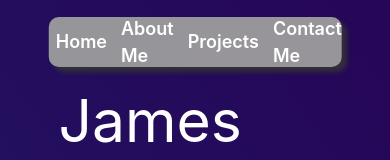
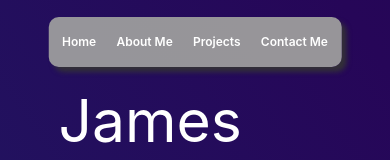
Before and after one commit to jamesocana6/james-ocana-portfolio, a React (Create React App) app in the folder frontend/: page / in a window 390 px wide. Shown: the top 160 px of the page. Built offline with nearby package versions, Linux system fonts and the light colour scheme; the HTML template or start-up script is replaced by a standard one.

Commit message:
mobile design panels sized

```diff
--- a/frontend/src/public/style.css
+++ b/frontend/src/public/style.css
@@ -44,8 +44,8 @@
 }
 @keyframes floatMove {
     0% {translate: 103vw 0}
-    90% {translate: 0vw 0}
-    100% {translate: -10vw 0}
+    70% {translate: -10vw 0}
+    100% {translate: -20vw 0}
 }
 
 /* OVERLAYS */
@@ -69,6 +69,13 @@
     background-color: rgba(157, 157, 157, 0.9);
     border-radius: 10px;
     box-shadow: 5px 5px 5px rgba(52, 52, 52, 0.9);
+}
+.left-box > a > img {
+    width: 50px;
+}
+.left-box > a > img:hover {
+    width: 55px;
+    cursor: pointer;
 }
 #nav-bar {
     z-index: 2;
@@ -96,13 +103,6 @@
 }
 #nav-bar > a:hover {
     background: linear-gradient(90deg, rgba(157, 157, 157, 0) 0%, rgba(100, 100, 100, 0.5) 30%, rgba(100, 100, 100, 0.5) 70%, rgba(157, 157, 157, 0) 100%);
-}
-.left-box > a > img {
-    width: 50px;
-}
-.left-box > a > img:hover {
-    width: 55px;
-    cursor: pointer;
 }
 .themeSwitch {
     margin: 2px;
@@ -379,22 +379,31 @@ body.gam {
 
 @media screen and (max-width: 641px) {
     body {
-        background-color: blanchedalmond;
         font-size: large;
     }
     .project-area {
         grid-template-columns: 1fr;
     }
-    .project-skill {
-        font-size: small;
+    #nav-bar > a {
+        font-size: 12px;
     }
-}
-@media screen and (min-width: 641px) and (max-width: 930px) {
-    body {
-        background-color: lightgray;
-        font-size: medium;
+    .project-panel {
+        width: 70vw;
+    }
+    .project-img {
+        width: 70vw;
     }
     .project-skill {
         font-size: small;
     }
+    .left-box {
+        height: 100px;
+        width: 50px;
+    }
+    .left-box > a > img {
+        width: 40px;
+    }
+    .left-box > a > img:hover {
+        width: 45px;
+    }
 }
```
